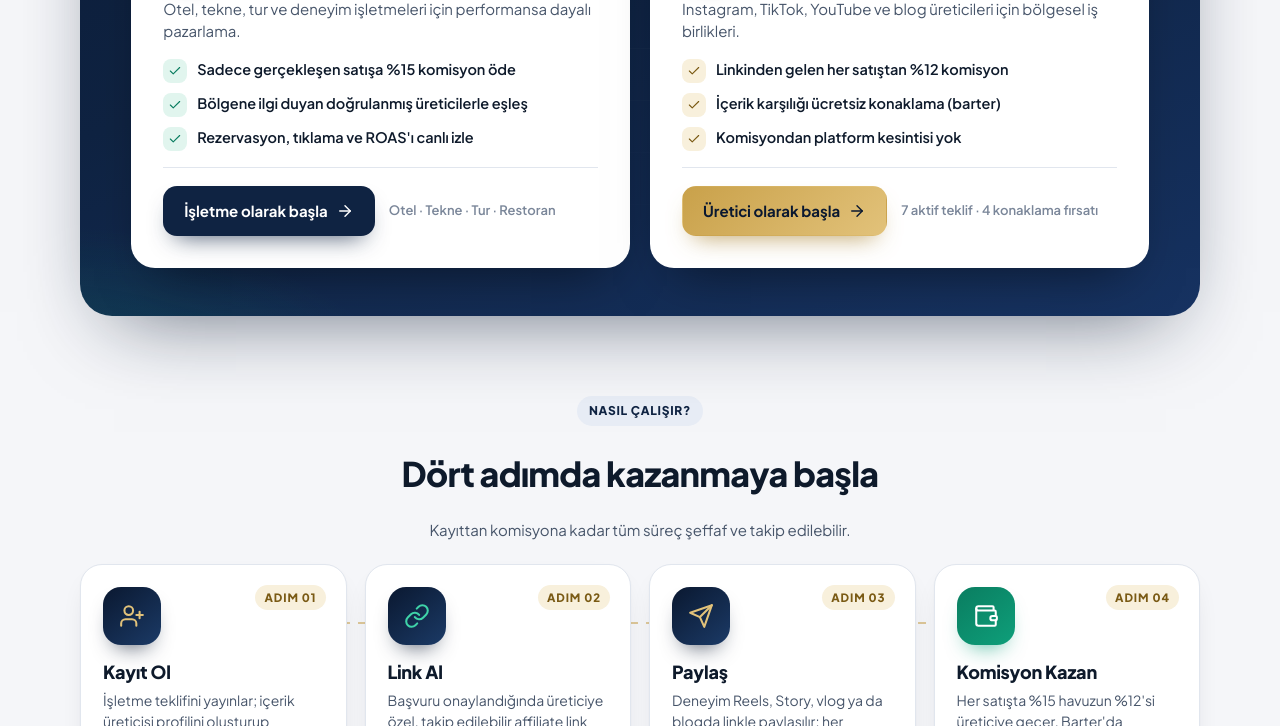
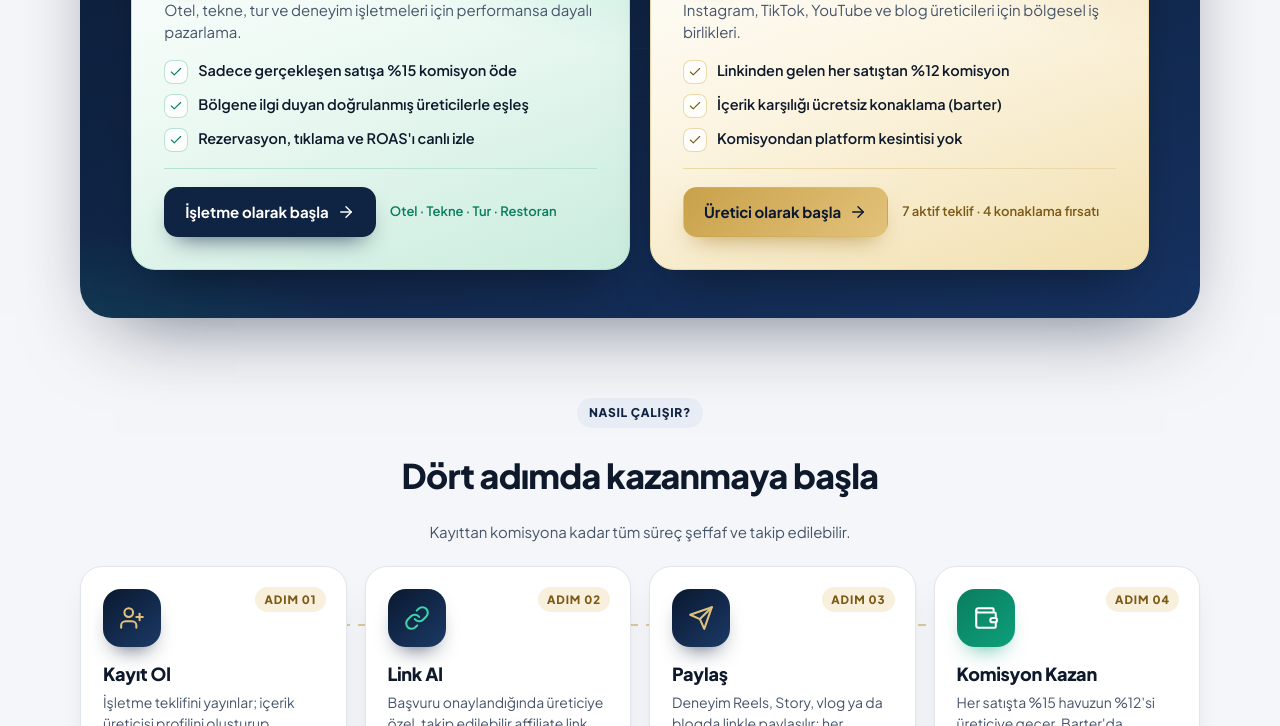
Before and after one commit to bahadirinciler/travelwin, a plain HTML site: page index.html in a window 1280 px wide. Shown: the part 668-1394 px from the top of the page. Drawn offline with Linux system fonts and the light colour scheme.

Commit message:
Giriş kutularına zümrüt/altın degrade zemin
Co-Authored-By: Claude Opus 5.5 <noreply@anthropic.com>

```diff
--- a/css/styles.css
+++ b/css/styles.css
@@ -432,6 +432,26 @@ td.num, th.num { text-align: right; font-variant-numeric: tabular-nums; }
 .entry:hover { transform: translateY(-4px); box-shadow: 0 34px 60px -26px rgba(0,0,0,.6); }
 .entry::before { content: ""; position: absolute; inset: 0 0 auto 0; height: 4px; background: linear-gradient(90deg, var(--ec), var(--ec-2)); }
 .entry-creator { --ec: var(--gold); --ec-2: var(--gold-2); --ec-soft: var(--gold-soft); --ec-ink: var(--gold-ink); }
+
+/* Kutu zeminleri: kendi çerçeve renginden degrade (zümrüt / altın) */
+.entry-biz {
+  --ec-line: #b7e3d2;
+  background:
+    radial-gradient(360px 220px at 100% 0%, rgba(63,211,168,.28), transparent 70%),
+    linear-gradient(160deg, #ffffff 0%, #ecf9f3 45%, #c9ecdd 100%);
+  border: 1px solid var(--ec-line);
+}
+.entry-creator {
+  --ec-line: #ecd8a6;
+  background:
+    radial-gradient(360px 220px at 100% 0%, rgba(226,194,122,.38), transparent 70%),
+    linear-gradient(160deg, #ffffff 0%, #fcf5e3 45%, #f1dfae 100%);
+  border: 1px solid var(--ec-line);
+}
+.entry-biz .entry-foot, .entry-creator .entry-foot { border-top-color: var(--ec-line); }
+.entry-biz .ep-check, .entry-creator .ep-check { background: rgba(255,255,255,.85); box-shadow: inset 0 0 0 1px var(--ec-line); }
+.entry-biz .entry-meta { color: var(--emerald-2); }
+.entry-creator .entry-meta { color: var(--gold-ink); }
 .entry-top { display: flex; align-items: center; gap: 14px; }
 .entry-ico {
   width: 56px; height: 56px; border-radius: 18px; flex-shrink: 0;
```
Also changed, not shown: 1 other file.
